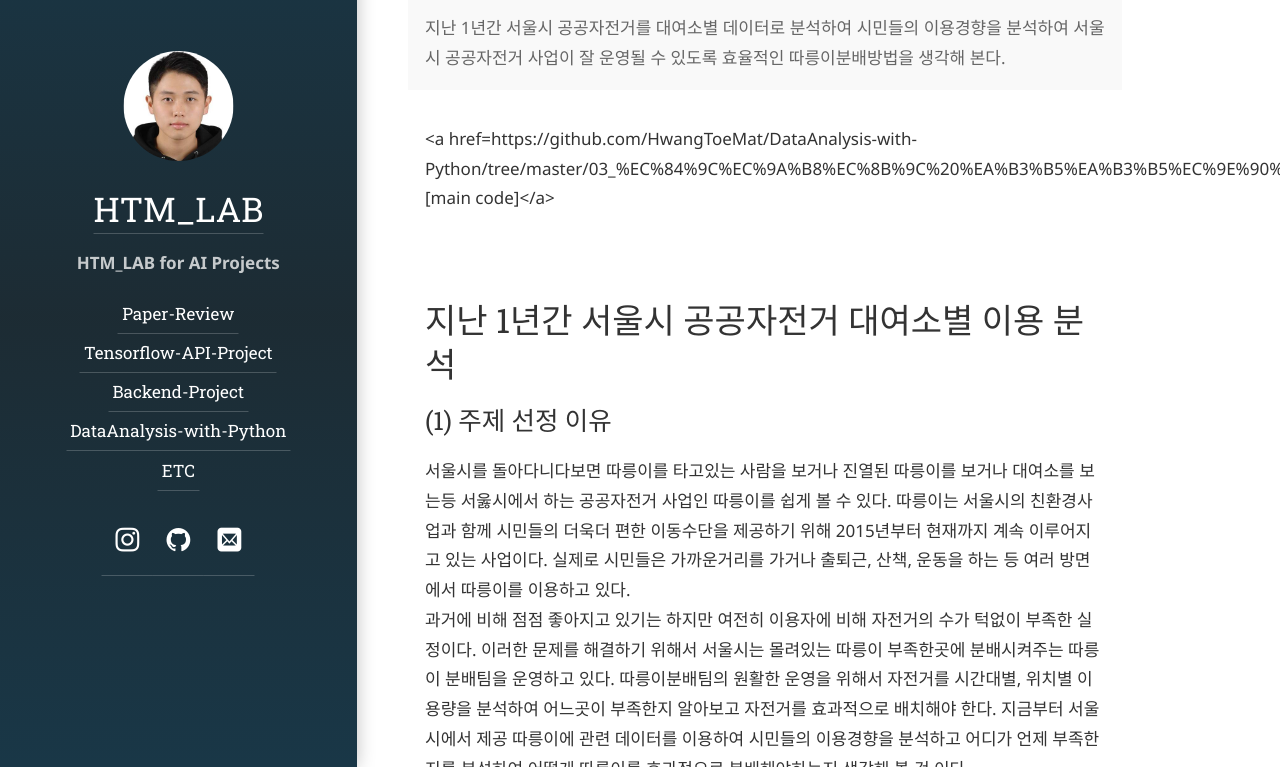
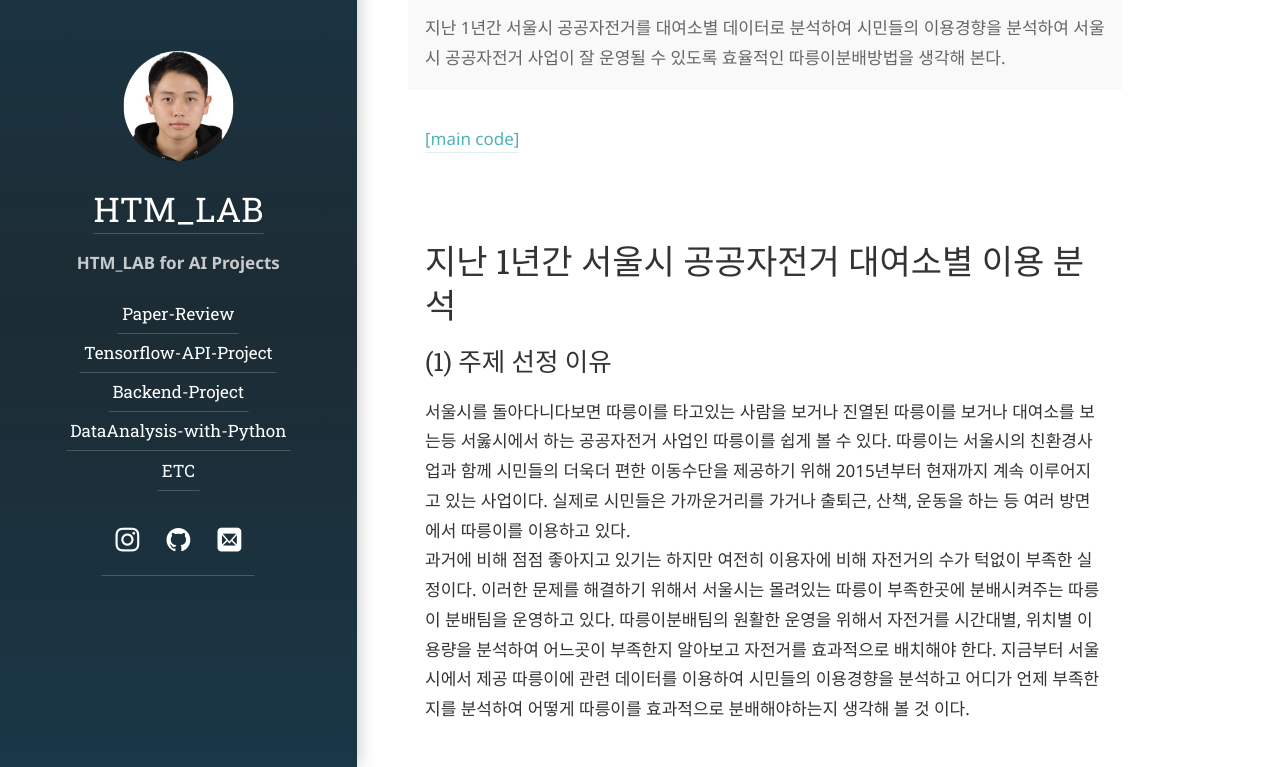
Before and after one commit to HwangToeMat/HwangToeMat.github.io, a Jekyll site: the page built from DataAnalysis-with-Python/_posts/2019-01-29-서울시 공공자전거 대여소별 이용 분석_1.md, in a window 1280 px wide and 900 px high, scrolled down 518 px, cut to the strip 133-900 px from the top of the window. Built offline with Jekyll 4.4.1, drawn with Linux system fonts in a browser that asks for light colours; some web fonts are replaced.

Commit message:
Update 2019-01-29-서울시 공공자전거 대여소별 이용 분석_1.md

```diff
--- a/DataAnalysis-with-Python/_posts/2019-01-29-서울시 공공자전거 대여소별 이용 분석_1.md
+++ b/DataAnalysis-with-Python/_posts/2019-01-29-서울시 공공자전거 대여소별 이용 분석_1.md
@@ -8,7 +8,7 @@ layout: post
 order: 2
 ---
 
-<a href=https://github.com/HwangToeMat/DataAnalysis-with-Python/tree/master/03_%EC%84%9C%EC%9A%B8%EC%8B%9C%20%EA%B3%B5%EA%B3%B5%EC%9E%90%EC%A0%84%EA%B1%B0%20%EB%8C%80%EC%97%AC%EC%86%8C%EB%B3%84%20%EC%9D%B4%EC%9A%A9%20%EB%B6%84%EC%84%9D(2018)/source_code">[main code]</a>
+<a href="https://github.com/HwangToeMat/DataAnalysis-with-Python/tree/master/03_%EC%84%9C%EC%9A%B8%EC%8B%9C%20%EA%B3%B5%EA%B3%B5%EC%9E%90%EC%A0%84%EA%B1%B0%20%EB%8C%80%EC%97%AC%EC%86%8C%EB%B3%84%20%EC%9D%B4%EC%9A%A9%20%EB%B6%84%EC%84%9D(2018)/source_code">[main code]</a>
 
 # 지난 1년간 서울시 공공자전거 대여소별 이용 분석
 
```
